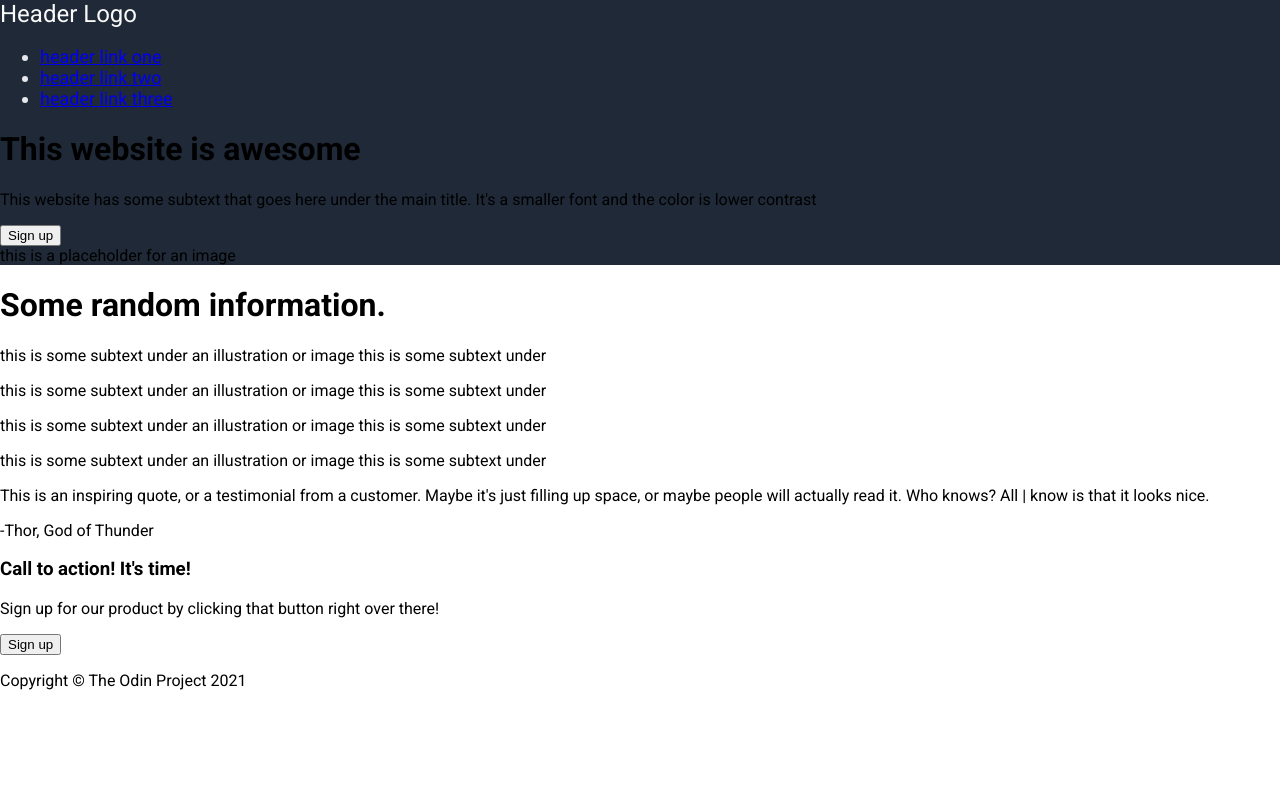
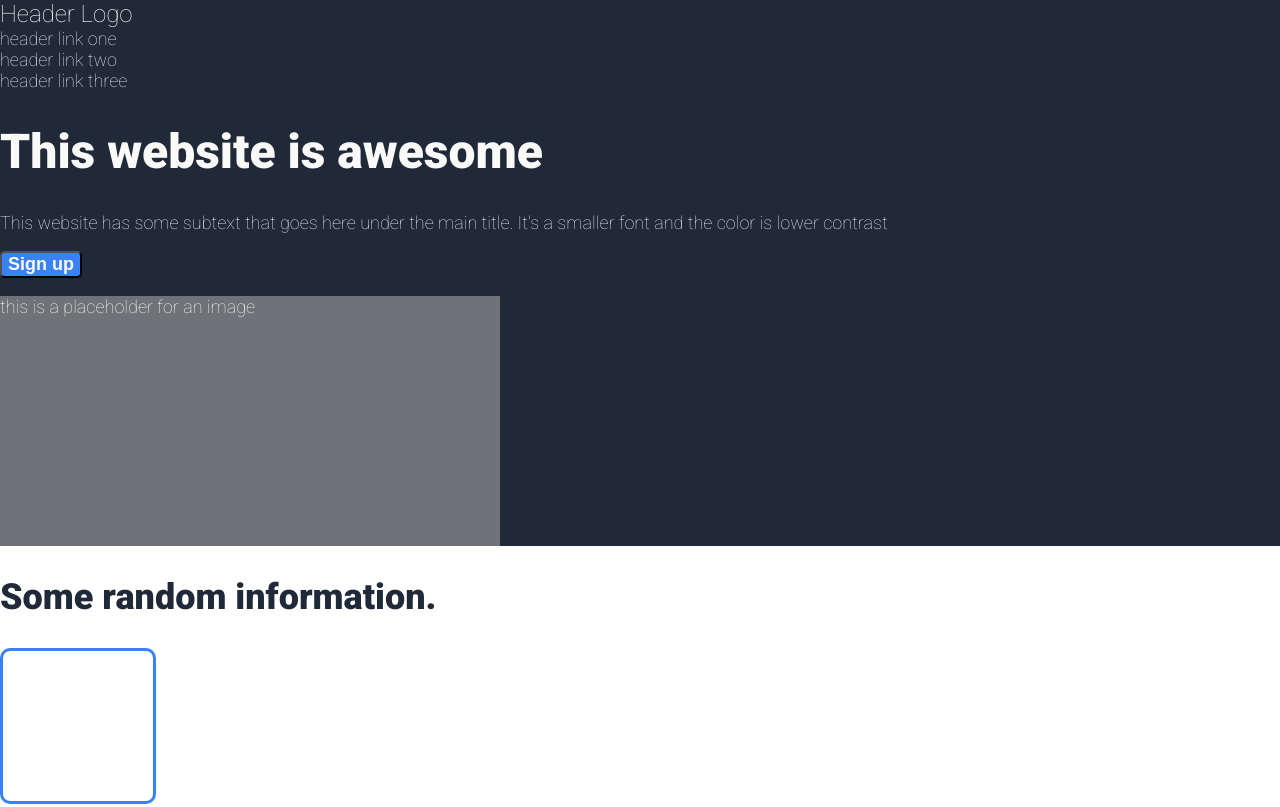
Before and after one commit to Giorgi-Tabatadze/landing-page, a plain HTML site: page index.html in a window 1280 px wide. Shown: the top 807 px of the page. Drawn offline with Linux system fonts and the light colour scheme.

Commit message:
Add basic design CSS to the Style.css
I have added basic design features for the website, colors, text size,
image holder borders.

```diff
--- a/index.html
+++ b/index.html
@@ -21,15 +21,17 @@
         </div>
         <div class="upper-content">
             <h1 class="upper-header">This website is awesome</h1>
-            <p class="upper text">This website has some subtext that goes here under the
+            <p class="upper-text">This website has some subtext that goes here under the
                 main title. It's a smaller font and the color is lower
                 contrast</p>
             <button class="upper-signup">Sign up</button>
-            <div class="image-place">this is a placeholder for an image</div>
+            <div class="image-place">
+                <p>this is a placeholder for an image</p>
+            </div>
         </div>
     </div>
     <div class="infobox">
-        <h1 class="info-header">Some random information.</h1>
+        <h2 class="info-header">Some random information.</h2>
         <div class="info-image-1">
             <div class="info-box"></div>
             <p class="info-text">this is some subtext under an illustration or image this is some subtext under</p>
@@ -49,7 +51,7 @@
     </div>
 
     <div class="quote">
-        <p>This is an inspiring quote, or a testimonial from a
+        <p class="quote-text">This is an inspiring quote, or a testimonial from a
             customer. Maybe it's just filling up space, or maybe
             people will actually read it. Who knows? All | know
             is that it looks nice.</p>
--- a/style.css
+++ b/style.css
@@ -1,20 +1,108 @@
-@import url('https://fonts.googleapis.com/css2?family=Roboto:wght@400;700&display=swap');
+@import url('https://fonts.googleapis.com/css2?family=Roboto:wght@100;900&display=swap');
 
 body {
   font-family: Roboto, sans-serif;
   margin: 0;
 }
-
 .upper-container {
   background-color: #1F2937;
 }
-
 .logo {
   color: #f9faf8;
   font-size: 24px;
 }
-
 .upper-links{
   font-size: 18px;
   color: #E5E7EB;
 }
+.upper-links ul {
+  list-style-type: none;
+  margin: 0;
+  padding: 0;
+}
+.upper-links a {
+  text-decoration: none;
+  color: #E5E7EB;
+}
+.upper-header{
+  font-size: 48px;
+  color: #f9faf8;
+}
+.upper-text{
+  font-size: 18px;
+  color: #E5E7EB;
+}
+.upper-signup{
+  color: #f9faf8;
+  background-color: #3882f6;
+  font-weight: 600;
+  font-size: 18px;
+  border-radius: 5px;
+}
+.image-place {
+  height: 250px;
+  width: 500px;
+  background-color: #6f7276;
+}
+.image-place p {
+    color: #f9faf8;
+    font-size: 18px;
+}
+.info-header {
+  font-size: 36px;
+  font-weight: 900;
+  color: #1F2937;
+}
+.info-text {
+  color: #1F2937;
+  font-size: 18px;
+}
+.info-box{
+  width: 150px;
+  height: 150px;
+  border: 3px solid #3882f6;
+  border-radius: 10px;
+}
+.quote {
+  background-color: #E5E7EB;
+}
+.quote-text {
+  font-size: 36px;
+  color: #1F2937;
+  font-style: italic;
+  font-weight: 100;
+}
+.quote-author{
+  color: #1F2937;
+  font-weight: 900;
+  font-size: 18px;
+}
+.lower-cfa {
+  background-color: #3882f6;
+  width: 800px;
+  height: 150px;
+  border-radius: 10px;
+}
+.lower-cfa h3 {
+  font-size: 28px;
+  font-weight: 600;
+  color: #f9faf8;
+}
+.lower-cfa p {
+  font-size: 18px;
+  color: #E5E7EB;
+}
+.lower-signup{
+  color: #f9faf8;
+  background-color: #3882f6;
+  border: 3px solid #f9faf8;
+  border-radius: 10px;
+  font-size: 28px;
+  font-weight: 600;
+}
+.footer {
+  background-color: #1F2937;
+  color: #E5E7EB;
+  font-size: 18px;
+  font-weight: 200;
+}
```
